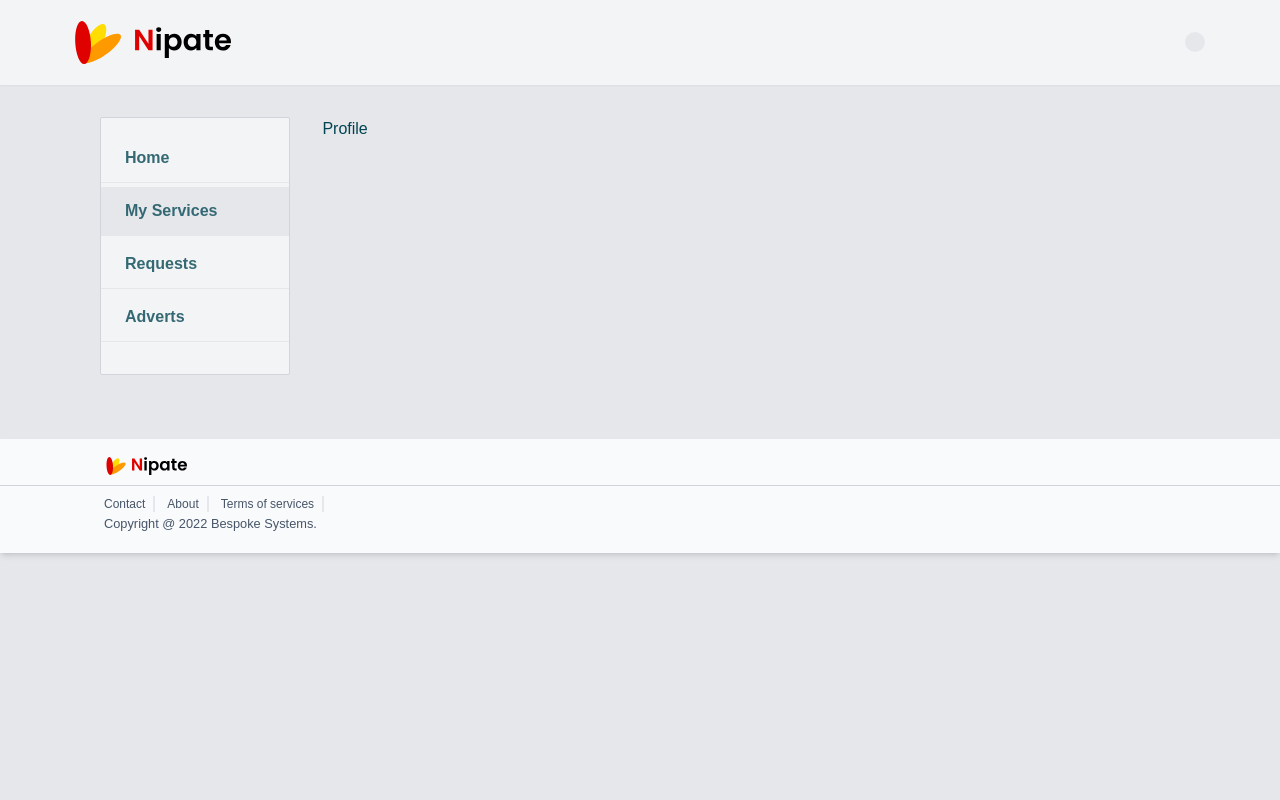
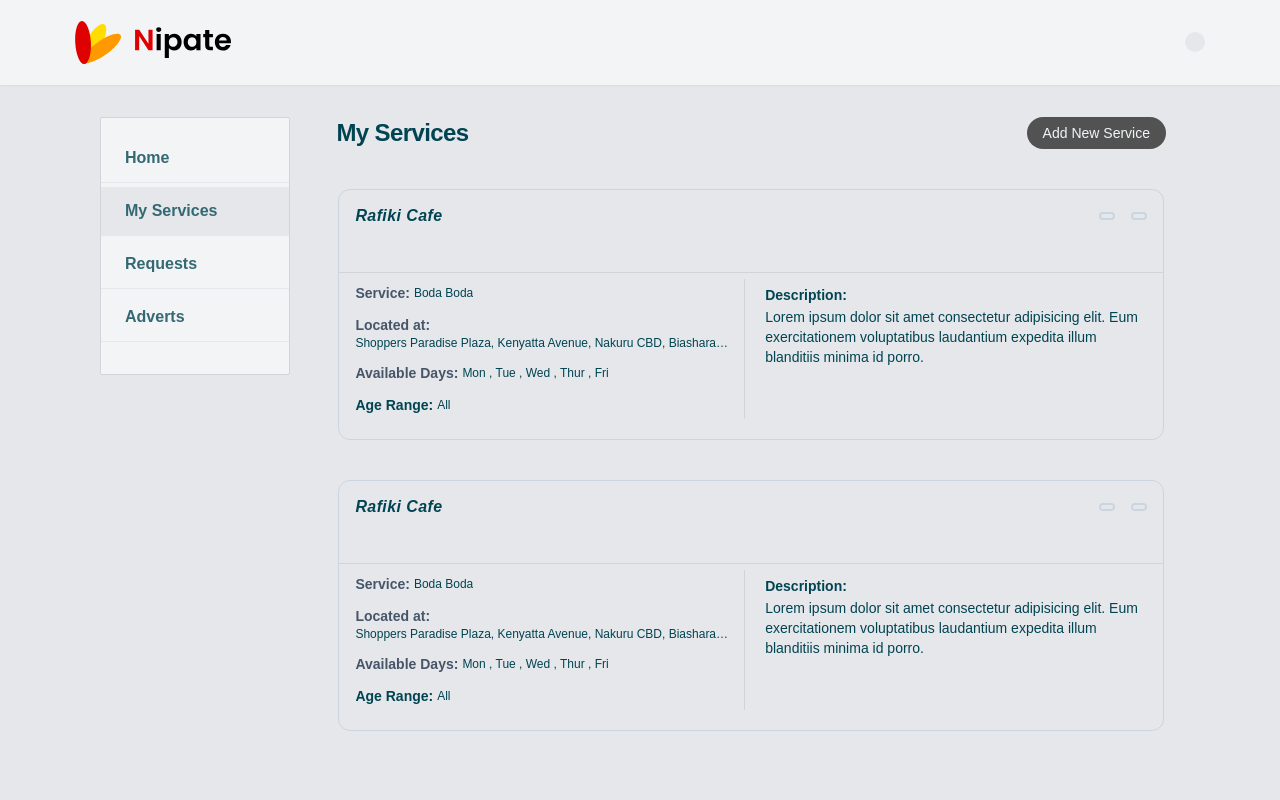
Before and after one commit to Amos-Ditto/NipateWebapp, a Vue app: page /account/me/home in a window 1280 px wide. Both pictures are taken after a click on the item "My Services". Shown: the top 800 px of the page. Built offline with nearby package versions, Linux system fonts and the light colour scheme.

Commit message:
feat: Provider Services View page

```diff
--- /dev/null
+++ b/src/components/Cards/AccountProviderService.vue
@@ -0,0 +1,49 @@
+<template>
+    <div
+        class="service-container py-3.5 w-full flex flex-col gap-y-11 border border-slate-300 rounded-md sm:rounded-xl">
+        <div class="w-full px-4 flex flex-row items-center justify-between">
+            <h3 class="text-bs font-bold italic tracking-wide">Rafiki Cafe</h3>
+            <div class="edit-icons flex flex-row items-center gap-x-4">
+                <button
+                    class="rounded-full py-0.5 px-1.5 border-2 border-slate-300 hover:border-slate-400 transition-colors text-slate-400">
+                    <div class="i-mdi-pencil-outline text-xl"></div>
+                </button>
+                <button
+                    class="rounded-full py-0.5 px-1.5 border-2 border-slate-300 hover:border-slate-400 transition-colors text-slate-400">
+                    <div class="i-mdi-delete-outline text-xl"></div>
+                </button>
+            </div>
+        </div>
+        <div class="w-full grid grid-cols-1 gap-y-4 sm:grid-cols-2 gap-x-3 py-1.5 border-t border-gray-300">
+            <div
+                class="list-details px-4 flex flex-col gap-y-3 py-1 border-b sm:border-b-0 sm:border-r border-gray-300">
+
+                <div class="service w-full flex flex-row items-center gap-x-1 flex-wrap">
+                    <small class="text-sm font-bold text-slate-600">Service:</small>
+                    <p class="text-xs truncate">Boda Boda</p>
+                </div>
+                <div class="loc w-full flex flex-row items-center gap-x-1 flex-wrap">
+                    <small class="text-sm font-bold text-slate-600">Located at:</small>
+                    <p class="text-xs truncate">Shoppers Paradise Plaza, Kenyatta Avenue, Nakuru CBD, Biashara, Nakuru,
+                        Kenya</p>
+                </div>
+                <div class="days-work w-full flex flex-row items-center gap-x-1 flex-wrap">
+                    <small class="text-sm font-bold text-slate-600">Available Days:</small>
+                    <p class="text-xs truncate">Mon , Tue , Wed , Thur , Fri</p>
+                </div>
+
+                <div class="days-work w-full flex flex-row items-center gap-x-1 flex-wrap">
+                    <small class="text-sm font-bold">Age Range:</small>
+                    <p class="text-xs truncate">All</p>
+                </div>
+            </div>
+            <div class="description-details flex flex-col py-1 px-4 sm:px-2">
+                <p>
+                    <small class="text-sm font-semibold">Description:</small>
+                    <p class="text-sm font-extralight">Lorem ipsum dolor sit amet consectetur adipisicing elit. Eum exercitationem
+                    voluptatibus laudantium expedita illum blanditiis minima id porro.</p>
+                </p>
+            </div>
+        </div>
+    </div>
+</template>
--- a/src/views/Accounts/ProviderAccount.vue
+++ b/src/views/Accounts/ProviderAccount.vue
@@ -5,7 +5,7 @@ import AdvertCard from '../../components/Cards/AdvertCard.vue';
 
 </script>
 <template>
-    <section class="flex flex-col w-full">
+    <section class="flex flex-col w-full gap-y-8">
         <div class="w-full px-3 flex flex-col gap-y-4 border border-gray-300 py-2 rounded-lg">
             <div
                 class="nav-section-title px-2 flex items-center justify-between lg:pr-10 py-2 border-b border-gray-300">
--- a/src/views/Accounts/ProviderServices.vue
+++ b/src/views/Accounts/ProviderServices.vue
@@ -1,5 +1,23 @@
+<script setup lang="ts">
+import AccountProviderService from '../../components/Cards/AccountProviderService.vue';
+
+
+</script>
 <template>
-    <section class="w-full">
-        Profile
+    <section class="w-full flex flex-col gap-y-10 sm:gap-y-8 sm:px-4 lg:px-0 pb-[32vh]">
+        <nav class="w-full flex flex-row items-center justify-between px-3.5">
+            <div class="left flex items-center">
+                <h3 class="text-2xl font-semibold tracking-tight">My Services</h3>
+            </div>
+            <div class="right-nav">
+                <button class="bg-neutral-600 hover:bg-neutral-700 transition-colors capitalize text-slate-100 text-sm font-light py-1.5 px-4 rounded-2xl">add new Service</button>
+            </div>
+        </nav>
+        <div class="body-container w-full py-2 px-1 sm:px-4 flex flex-col gap-y-10">
+
+            <AccountProviderService />
+            <AccountProviderService />
+
+        </div>
     </section>
 </template>
```
